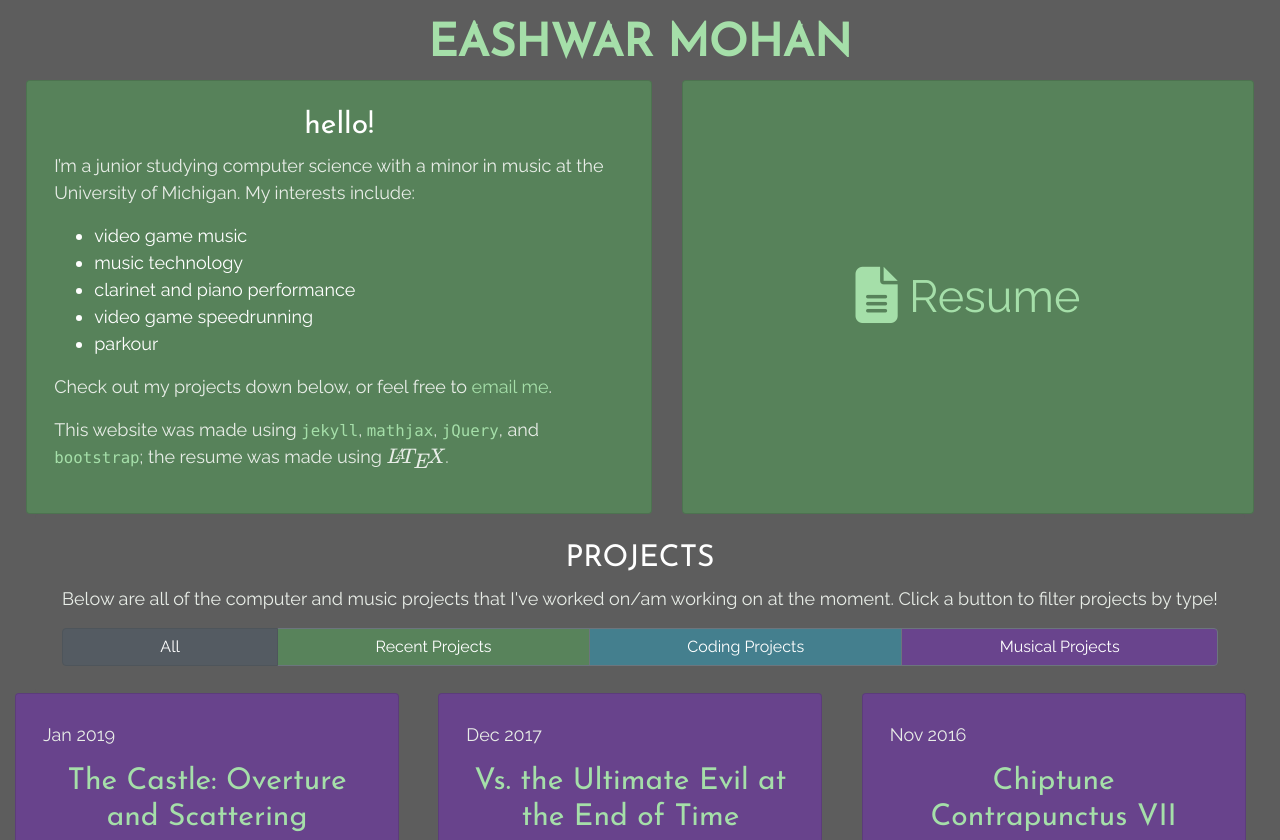
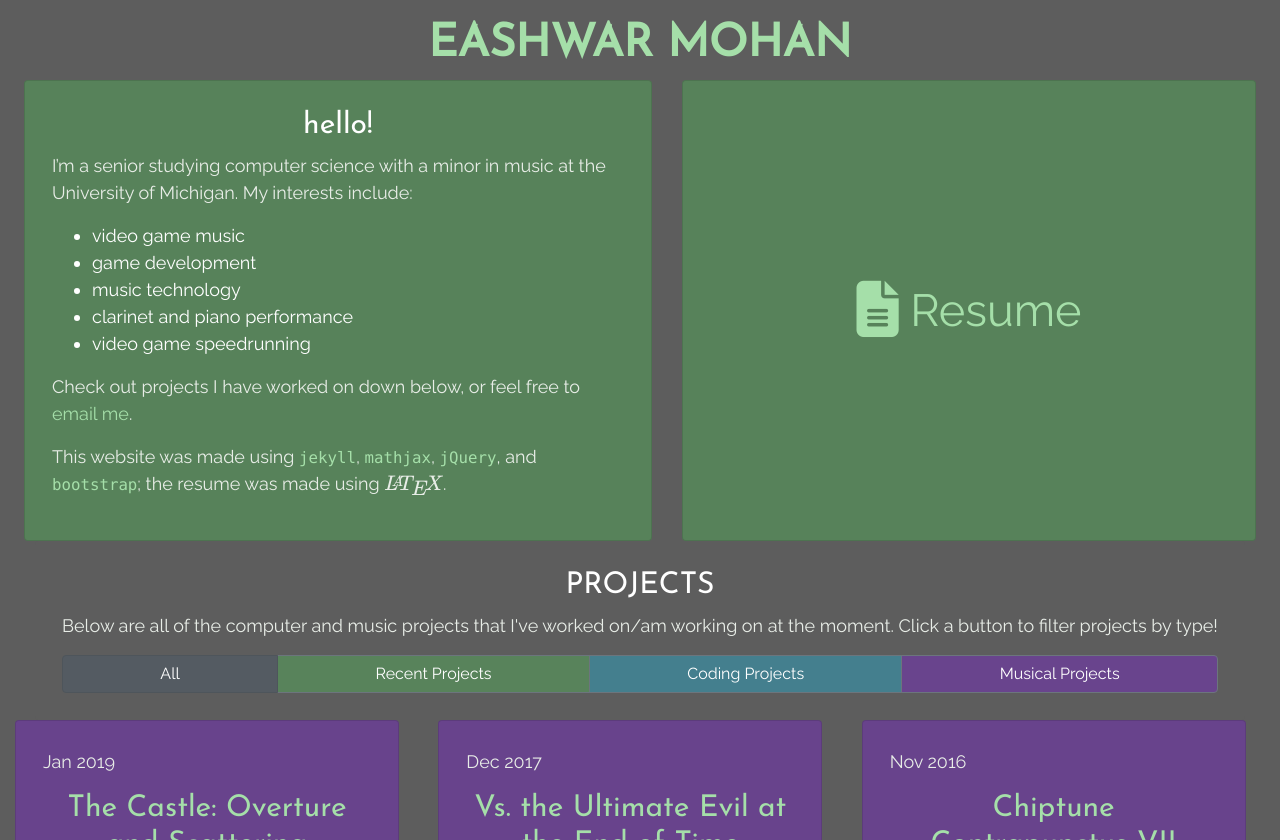
Before and after one commit to eashwar/eash.dev, a Jekyll site: the page built from index.html, in a window 1280 px wide and 900 px high, cut to the strip 0-840 px from the top of the window. Built offline with Jekyll 4.4.1, drawn with Linux system fonts in a browser that asks for light colours; nearby versions of some CDN libraries; formulas are drawn with MathJax 3.

Commit message:
update about

```diff
--- a/about.md
+++ b/about.md
@@ -2,14 +2,14 @@
 title: ABOUT
 ---
 ## hello!
-I'm a junior studying computer science with a minor in music at the University of Michigan. My interests include:
+I'm a senior studying computer science with a minor in music at the University of Michigan. My interests include:
 
 * video game music
+* game development
 * music technology
 * clarinet and piano performance
 * video game speedrunning
-* parkour
 
-Check out my projects down below, or feel free to [email me](mailto:hello@eash.fyi).
+Check out projects I have worked on down below, or feel free to [email me](mailto:hello@eash.fyi).
 
 This website was made using [`jekyll`](https://jekyllrb.com/){:target="_blank"}{:rel="noopener"}, [`mathjax`](https://www.mathjax.org/){:target="_blank"}{:rel="noopener"}, [`jQuery`](http://jquery.com){:target="_blank"}{:rel="noopener"}, and [`bootstrap`](http://getbootstrap.com/){:target="_blank"}{:rel="noopener"}; the resume was made using \\(\LaTeX\\).
```
